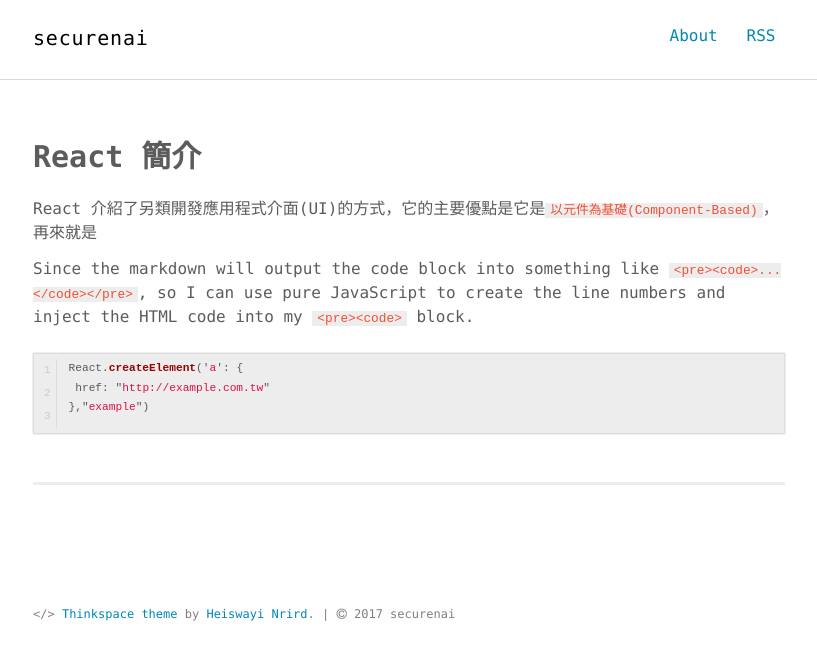
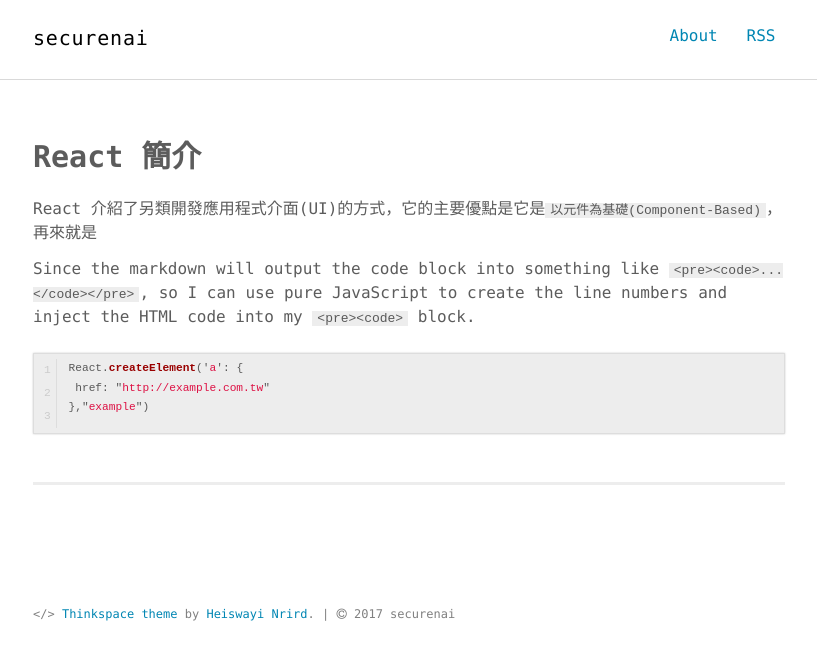
Before and after one commit to securenai/securenai.github.io, a Jekyll site: the page built from react/react_page1.md, in a window 1280 px wide. Shown: the top 660 px of the page, without its empty margins (231-1048 px from the left). Built offline with Jekyll 4.4.1, drawn with Linux system fonts in a browser that asks for light colours; our own code applies the rules of GitHub Pages for plain Markdown files.

Commit message:
Updated _layout.scss

```diff
--- a/assets/scss/_layout.scss
+++ b/assets/scss/_layout.scss
@@ -291,16 +291,6 @@
   margin-top: $base-spacing * 2;
 }
 /**********************************************************/
-code,
-pre {
-    font-family: "Fira Mono", monospace;
-}
-
-code {
-    color: #f14e32;
-    font-size: 0.8rem;
-}
-
 pre {
   display: block;
   margin-top: 0;
@@ -311,34 +301,34 @@
   overflow: auto;
   background-color: #f9f9f9;
   border: 1px solid #ddd;
-    padding: .5rem 2rem .5rem .5rem;
+  padding: .5rem;
   max-height: 800px;
+  font-family: monospace;
 
   code {
-        font-size: 0.7rem;
     color: inherit;
     background-color: transparent;
+    padding: 0;
     display: block;
-        padding: 0;
   }
 
   .line-number {
     display: block;
-        float:left;
-        margin:0 1em 0 -1em;
-        border-right:1px solid #ddd;
-        text-align:right;
+    float: left;
+    margin: 0 1em 0 -1em;
+    border-right: 1px solid #ddd;
+    text-align: right;
 
     span {
-          display:block;
-          padding:0 .5em 0 1em;
+      display: block;
+      padding: 0 .5em 0 1em;
       color: #ccc;
     }
   }
 
   .cl {
-      display:block;
-      clear:both;
+    display: block;
+    clear: both;
   }
 }
 /**********************************************************/
```
Lines whose indentation alone changed are shown as unchanged.
